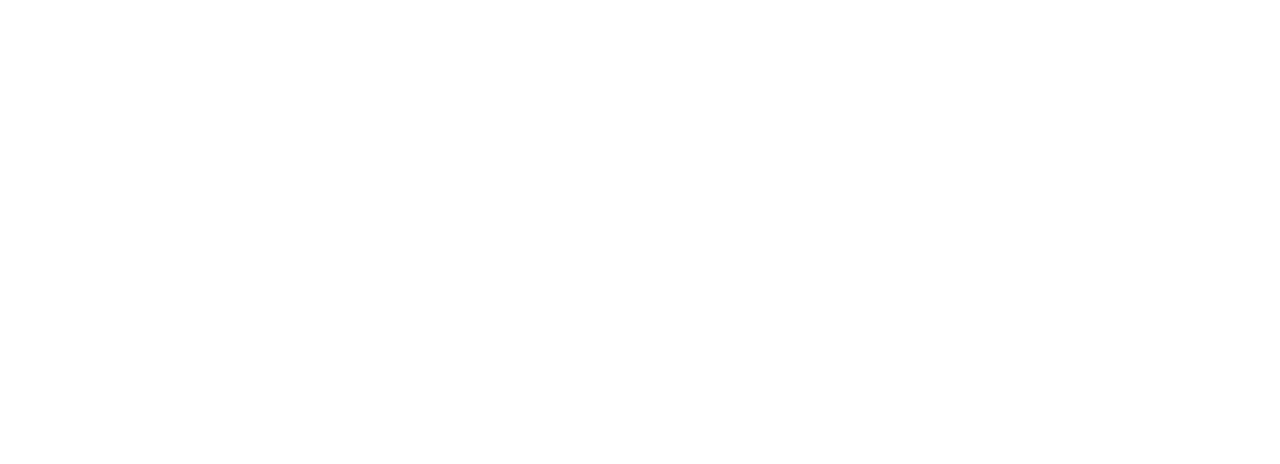
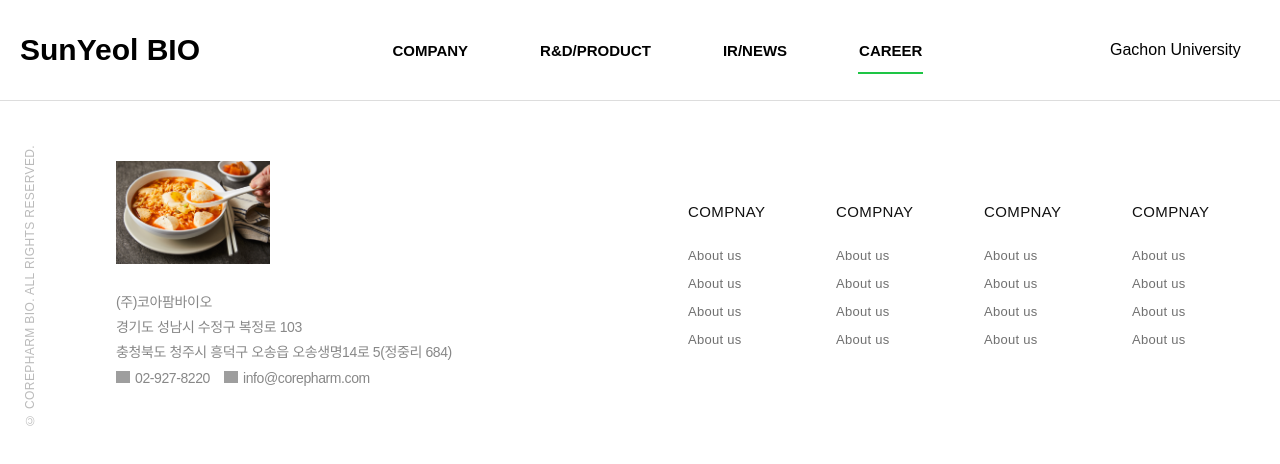
Before and after one commit to 2sojeong/Advanced_Web_Frontend_23, a React (Create React App) app: page /info3 in a window 1280 px wide. Before the commit this address had no page. Shown: the top 464 px of the page. Built offline with nearby package versions, Linux system fonts and the light colour scheme; grey boxes are pictures that could not be loaded.

Commit message:
add infopage3

```diff
--- a/src/App.js
+++ b/src/App.js
@@ -4,6 +4,7 @@
 import TagPage from './pages/TagPage';
 import InfoPage1 from './pages/InfoPage1';
 import InfoPage2 from './pages/InfoPage2';
+import InfoPage3 from './pages/InfoPage3';
 
 function App() {
   return (
@@ -32,6 +33,12 @@
           <InfoPage2 />
         }
       />
+      <Route
+        path="/info3"
+        element={
+          <InfoPage3 />
+        }
+      />
     </Routes>
   );
 }
--- a/src/components/header.js
+++ b/src/components/header.js
@@ -48,7 +48,7 @@
                     <Li src="/tag">Company</Li>
                     <Li src="/info1">R&D/Product</Li>
                     <Li src="/info2">IR/News</Li>
-                    <Li src='/info2'>Career</Li>
+                    <Li src='/info3'>Career</Li>
                 </ul>
                 <div style={{
                     width: '150px', display: 'flex', alignItems: 'center', color: '#' + color
--- a/src/pages/InfoPage2.js
+++ b/src/pages/InfoPage2.js
@@ -6,7 +6,7 @@
 import Component10 from '../components/component10';
 const InfoPage2 = () => {
         return <>
-                {/* <Header /> */}
+                <Header />
                 {/* <Component7/> */}
                 <Component8 />
                 {/* <Component10/> */}
--- /dev/null
+++ b/src/pages/InfoPage3.js
@@ -0,0 +1,7 @@
+import Header from '../components/header';
+import Footer from '../components/footer';
+const InfoPage3 = () => {
+    return <><Header /><Footer /></>
+}
+
+export default InfoPage3
```
